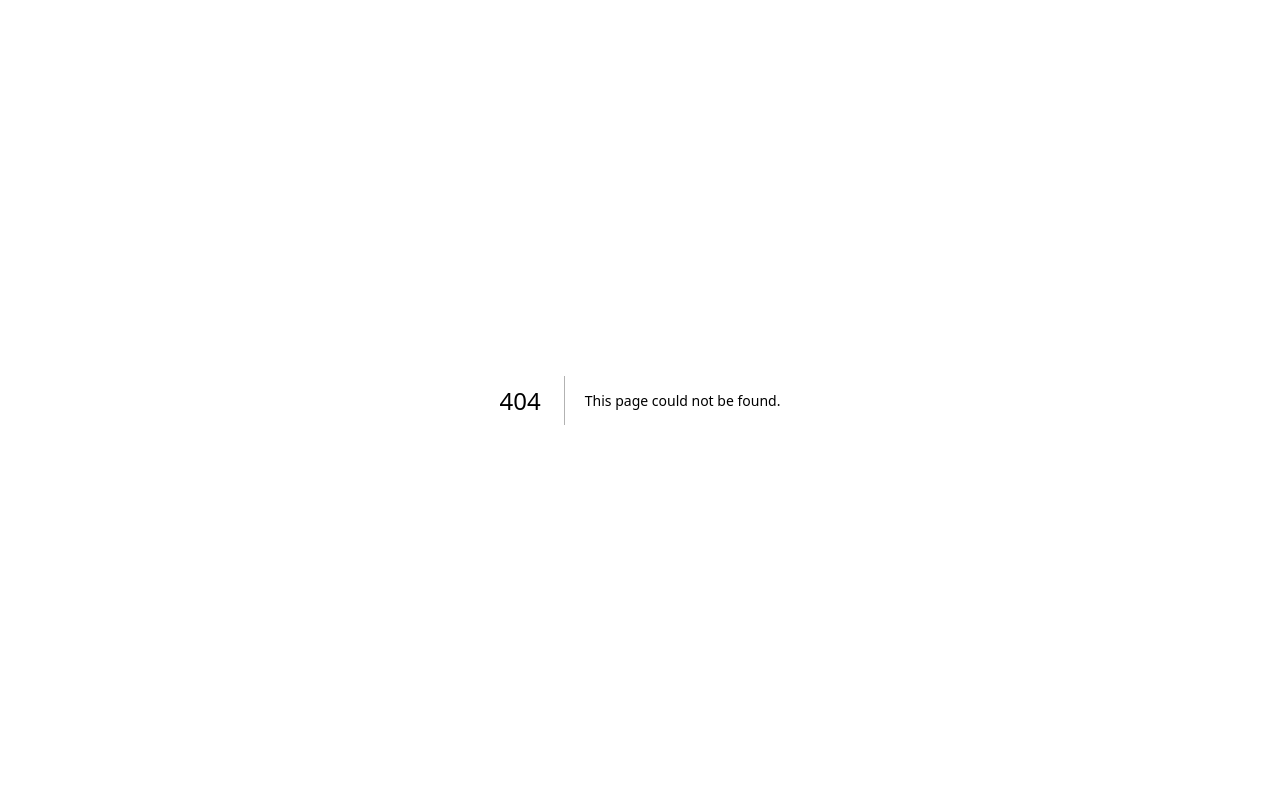
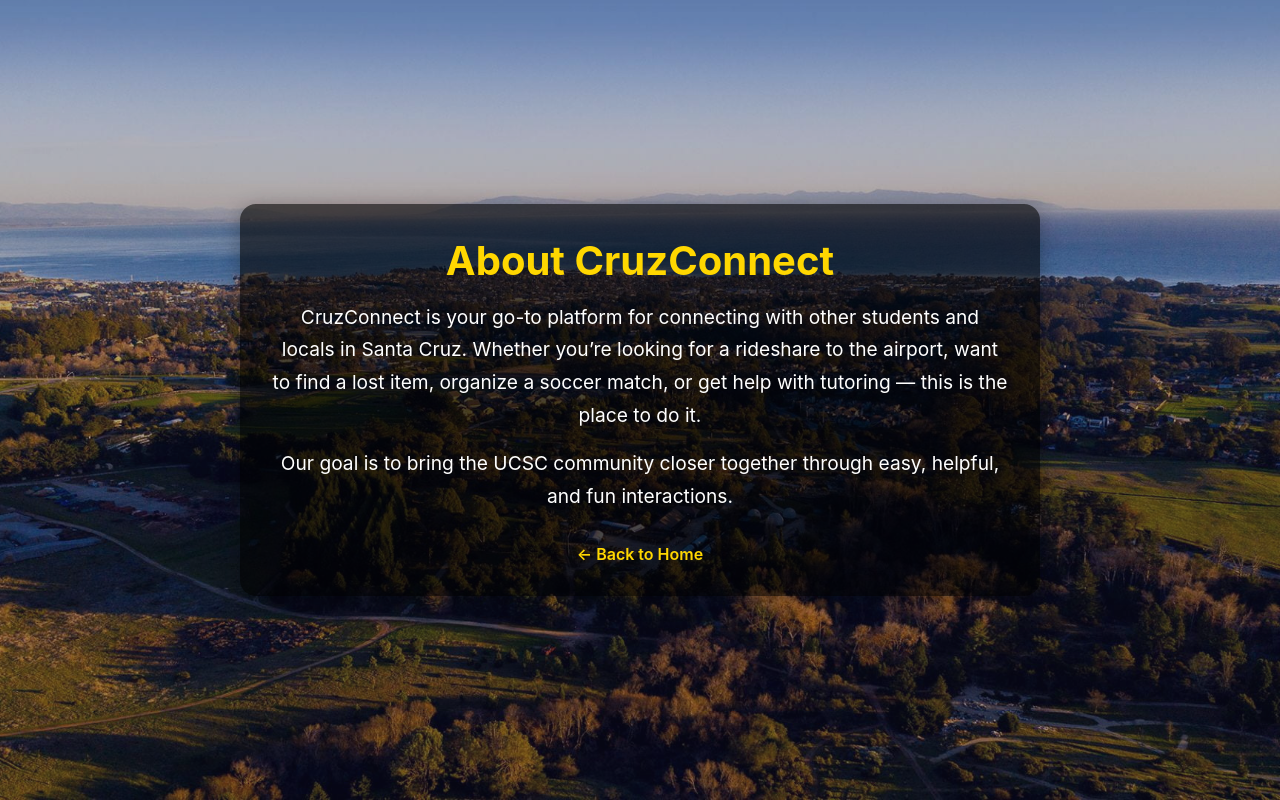
Before and after one commit to justinjudge/CruzHacksSpring2025, a Next.js app: page /about in a window 1280 px wide. Before the commit this address had no page. Built offline with nearby package versions, Linux system fonts and the light colour scheme.

Commit message:
Improved footer, added about, changed the header desgin to flow better, also made the logos move! :)

```diff
--- /dev/null
+++ b/src/app/about/page.module.css
@@ -0,0 +1,62 @@
+.container {
+  position: relative;
+  height: 100vh;
+  width: 100%;
+  overflow: hidden;
+  display: flex;
+  align-items: center;
+  justify-content: center;
+  padding: 2rem;
+}
+
+.backgroundWrapper {
+  position: absolute;
+  top: 0;
+  left: 0;
+  right: 0;
+  bottom: 0;
+  z-index: 0;
+}
+
+.backgroundImage {
+  object-fit: cover;
+  opacity: 0.7;
+  z-index: 0;
+}
+
+.content {
+  position: relative;
+  z-index: 10;
+  background-color: rgba(0, 0, 0, 0.6);
+  color: white;
+  padding: 2rem;
+  border-radius: 1rem;
+  max-width: 800px;
+  text-align: center;
+  box-shadow: 0 4px 20px rgba(0, 0, 0, 0.3);
+}
+
+.title {
+  font-size: 2.5rem;
+  margin-bottom: 1rem;
+  font-weight: bold;
+  color: #FFD700;
+}
+
+.description {
+  font-size: 1.2rem;
+  line-height: 1.7;
+  margin-bottom: 1rem;
+}
+
+.backLink {
+  margin-top: 1rem;
+  display: inline-block;
+  font-weight: 600;
+  color: #FFD700;
+  text-decoration: none;
+}
+
+.backLink:hover {
+  text-decoration: underline;
+}
--- /dev/null
+++ b/src/app/about/page.tsx
@@ -0,0 +1,37 @@
+'use client';
+
+import React from 'react';
+import Link from 'next/link';
+import Image from 'next/image';
+import styles from './page.module.css';
+
+export default function AboutPage() {
+  return (
+    <main className={styles.container}>
+      {/* Background Image */}
+      <div className={styles.backgroundWrapper}>
+        <Image
+          src="/images/landscapeshotucsc.jpg"
+          alt="Santa Cruz Background"
+          fill
+          priority
+          className={styles.backgroundImage}
+        />
+      </div>
+
+      {/* Content Overlay */}
+      <div className={styles.content}>
+        <h1 className={styles.title}>About CruzConnect</h1>
+        <p className={styles.description}>
+          CruzConnect is your go-to platform for connecting with other students and locals in Santa Cruz.
+          Whether you’re looking for a rideshare to the airport, want to find a lost item, organize a soccer match,
+          or get help with tutoring — this is the place to do it.
+        </p>
+        <p className={styles.description}>
+          Our goal is to bring the UCSC community closer together through easy, helpful, and fun interactions.
+        </p>
+        <Link href="/" className={styles.backLink}>← Back to Home</Link>
+      </div>
+    </main>
+  );
+}
--- a/src/app/layout.tsx
+++ b/src/app/layout.tsx
@@ -15,10 +15,10 @@
   subsets: ["latin"],
 });
 
-// ✅ Here’s your updated metadata
+// Here’s your updated metadata
 export const metadata: Metadata = {
   title: "CruzConnect",
-  description: "Where Santa Cruz comes together — rideshare, tutoring more.",
+  description: "Where Santa Cruz comes together ....",
   icons: {
     icon: "/images/CruzConnectLogo.png", // path to your favicon
   },
```
Also changed, not shown: src/app/page.module.css (+82 -44 lines), src/app/page.tsx (+50 -25 lines), public/images/landscapeshotucsc.jpg (added).
